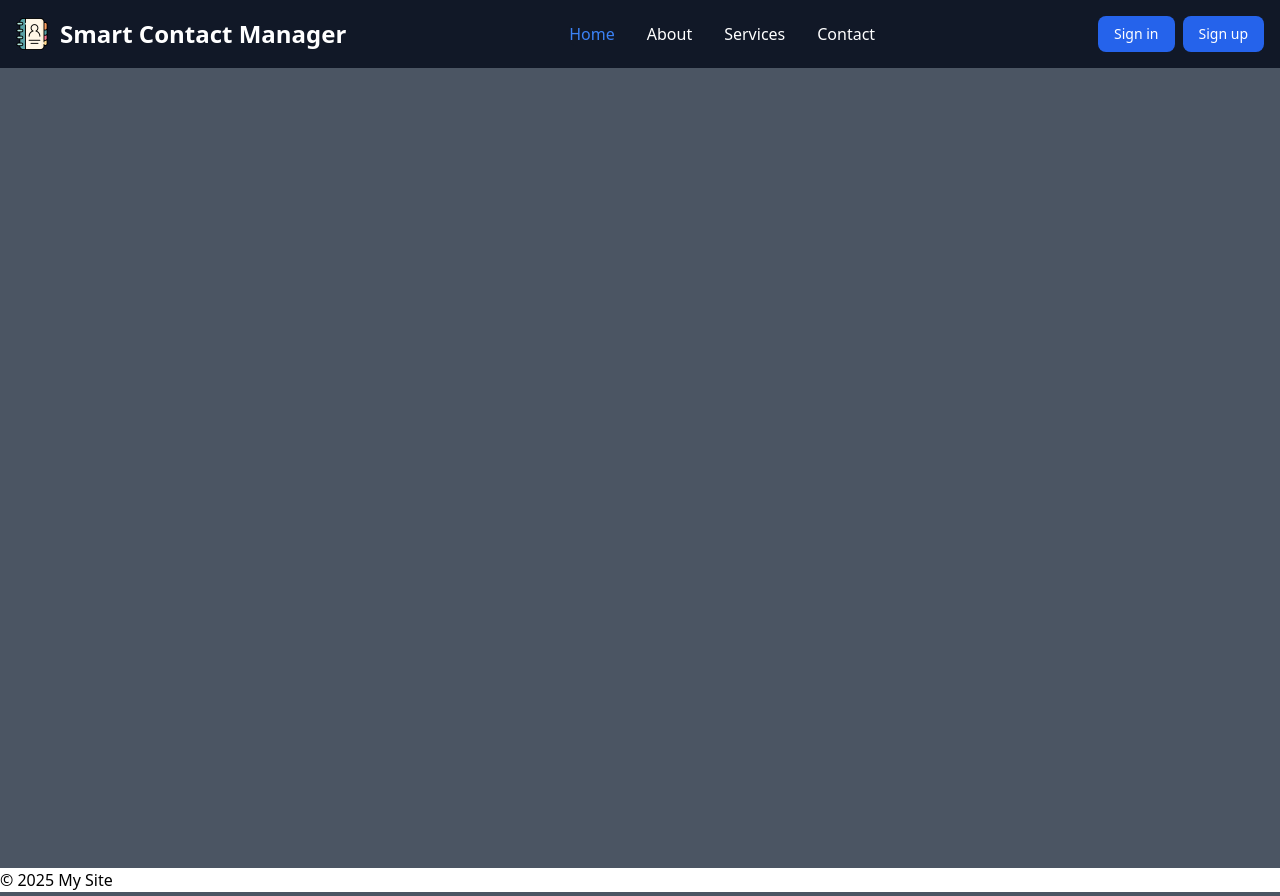
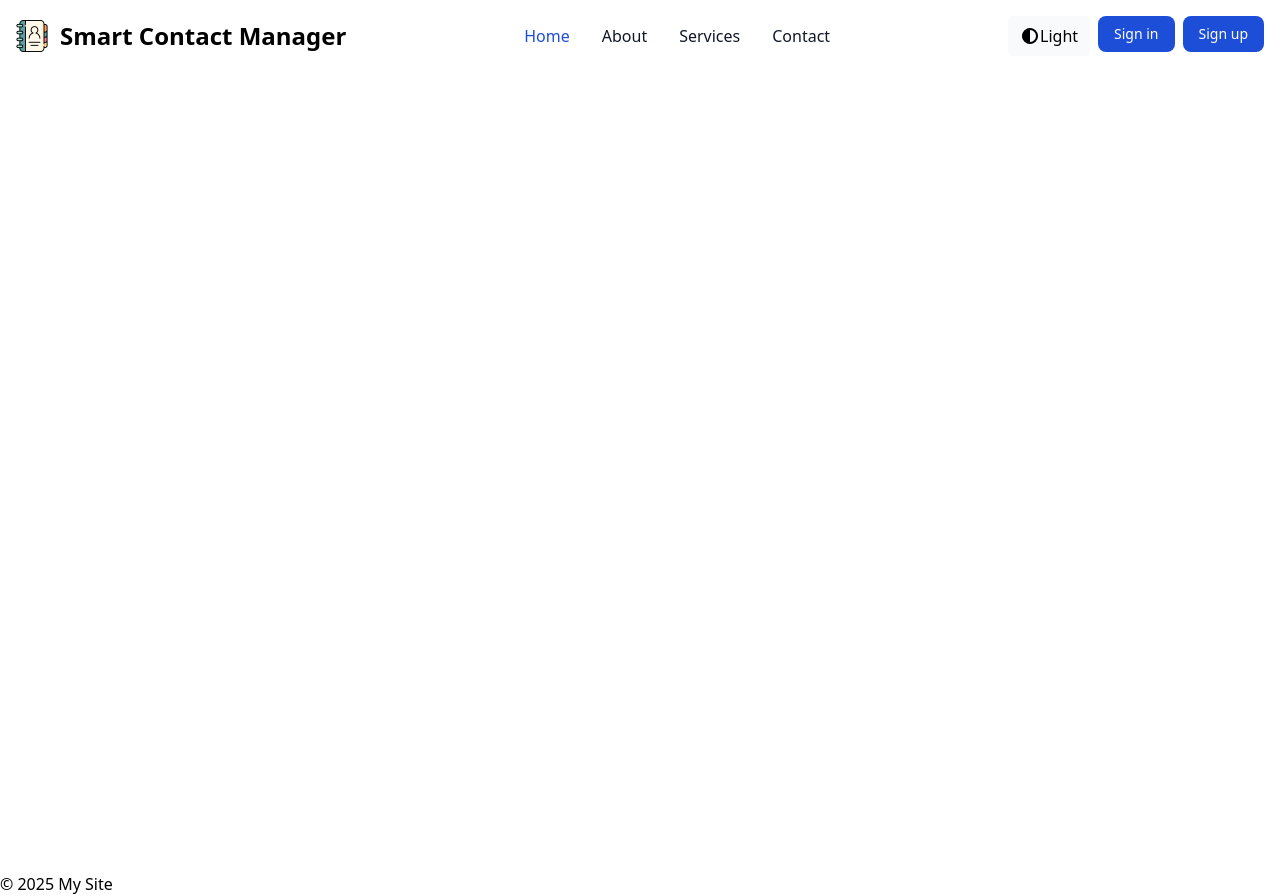
Before and after one commit to VyshrawanP/SMART-CONTACT-MANAGER, a Spring Boot app: page /base in a window 1280 px wide. Run offline with Spring Boot 4, Linux system fonts and the light colour scheme; the project's own start-up code is not run, and a stand-in starts its controllers and pages; some libraries are stand-ins or nearby versions.

Commit message:
added dark-mode and light-mode functionalities

```diff
--- a/src/main/resources/static/css/output.css
+++ b/src/main/resources/static/css/output.css
@@ -1891,6 +1891,10 @@
   white-space: nowrap;
 }
 
+.rounded {
+  border-radius: 0.25rem;
+}
+
 .rounded-lg {
   border-radius: 0.5rem;
 }
@@ -1976,6 +1980,11 @@
   background-color: rgb(17 24 39 / 0.5);
 }
 
+.bg-slate-50 {
+  --tw-bg-opacity: 1;
+  background-color: rgb(248 250 252 / var(--tw-bg-opacity));
+}
+
 .bg-white {
   --tw-bg-opacity: 1;
   background-color: rgb(255 255 255 / var(--tw-bg-opacity));
@@ -2134,6 +2143,11 @@
 .text-white {
   --tw-text-opacity: 1;
   color: rgb(255 255 255 / var(--tw-text-opacity));
+}
+
+.text-black {
+  --tw-text-opacity: 1;
+  color: rgb(0 0 0 / var(--tw-text-opacity));
 }
 
 .opacity-0 {
@@ -2271,6 +2285,133 @@
   --tw-ring-color: rgb(229 231 235 / var(--tw-ring-opacity));
 }
 
+.dark\:border-blue-500:is(.dark *) {
+  --tw-border-opacity: 1;
+  border-color: rgb(59 130 246 / var(--tw-border-opacity));
+}
+
+.dark\:border-gray-600:is(.dark *) {
+  --tw-border-opacity: 1;
+  border-color: rgb(75 85 99 / var(--tw-border-opacity));
+}
+
+.dark\:border-gray-700:is(.dark *) {
+  --tw-border-opacity: 1;
+  border-color: rgb(55 65 81 / var(--tw-border-opacity));
+}
+
+.dark\:border-transparent:is(.dark *) {
+  border-color: transparent;
+}
+
+.dark\:bg-blue-600:is(.dark *) {
+  --tw-bg-opacity: 1;
+  background-color: rgb(37 99 235 / var(--tw-bg-opacity));
+}
+
+.dark\:bg-gray-600:is(.dark *) {
+  --tw-bg-opacity: 1;
+  background-color: rgb(75 85 99 / var(--tw-bg-opacity));
+}
+
+.dark\:bg-gray-700:is(.dark *) {
+  --tw-bg-opacity: 1;
+  background-color: rgb(55 65 81 / var(--tw-bg-opacity));
+}
+
+.dark\:bg-gray-800:is(.dark *) {
+  --tw-bg-opacity: 1;
+  background-color: rgb(31 41 55 / var(--tw-bg-opacity));
+}
+
+.dark\:bg-gray-800\/50:is(.dark *) {
+  background-color: rgb(31 41 55 / 0.5);
+}
+
+.dark\:bg-gray-900:is(.dark *) {
+  --tw-bg-opacity: 1;
+  background-color: rgb(17 24 39 / var(--tw-bg-opacity));
+}
+
+.dark\:bg-gray-900\/80:is(.dark *) {
+  background-color: rgb(17 24 39 / 0.8);
+}
+
+.dark\:bg-slate-500:is(.dark *) {
+  --tw-bg-opacity: 1;
+  background-color: rgb(100 116 139 / var(--tw-bg-opacity));
+}
+
+.dark\:text-blue-500:is(.dark *) {
+  --tw-text-opacity: 1;
+  color: rgb(59 130 246 / var(--tw-text-opacity));
+}
+
+.dark\:text-gray-400:is(.dark *) {
+  --tw-text-opacity: 1;
+  color: rgb(156 163 175 / var(--tw-text-opacity));
+}
+
+.dark\:text-gray-500:is(.dark *) {
+  --tw-text-opacity: 1;
+  color: rgb(107 114 128 / var(--tw-text-opacity));
+}
+
+.dark\:text-white:is(.dark *) {
+  --tw-text-opacity: 1;
+  color: rgb(255 255 255 / var(--tw-text-opacity));
+}
+
+.dark\:hover\:bg-blue-700:hover:is(.dark *) {
+  --tw-bg-opacity: 1;
+  background-color: rgb(29 78 216 / var(--tw-bg-opacity));
+}
+
+.dark\:hover\:bg-gray-500:hover:is(.dark *) {
+  --tw-bg-opacity: 1;
+  background-color: rgb(107 114 128 / var(--tw-bg-opacity));
+}
+
+.dark\:hover\:bg-gray-600:hover:is(.dark *) {
+  --tw-bg-opacity: 1;
+  background-color: rgb(75 85 99 / var(--tw-bg-opacity));
+}
+
+.dark\:hover\:bg-gray-700:hover:is(.dark *) {
+  --tw-bg-opacity: 1;
+  background-color: rgb(55 65 81 / var(--tw-bg-opacity));
+}
+
+.dark\:hover\:bg-gray-800:hover:is(.dark *) {
+  --tw-bg-opacity: 1;
+  background-color: rgb(31 41 55 / var(--tw-bg-opacity));
+}
+
+.dark\:hover\:text-blue-500:hover:is(.dark *) {
+  --tw-text-opacity: 1;
+  color: rgb(59 130 246 / var(--tw-text-opacity));
+}
+
+.dark\:hover\:text-gray-300:hover:is(.dark *) {
+  --tw-text-opacity: 1;
+  color: rgb(209 213 219 / var(--tw-text-opacity));
+}
+
+.dark\:hover\:text-white:hover:is(.dark *) {
+  --tw-text-opacity: 1;
+  color: rgb(255 255 255 / var(--tw-text-opacity));
+}
+
+.dark\:focus\:ring-blue-800:focus:is(.dark *) {
+  --tw-ring-opacity: 1;
+  --tw-ring-color: rgb(30 64 175 / var(--tw-ring-opacity));
+}
+
+.dark\:focus\:ring-gray-600:focus:is(.dark *) {
+  --tw-ring-opacity: 1;
+  --tw-ring-color: rgb(75 85 99 / var(--tw-ring-opacity));
+}
+
 @media (min-width: 640px) {
   .sm\:p-6 {
     padding: 1.5rem;
@@ -2353,6 +2494,25 @@
     --tw-text-opacity: 1;
     color: rgb(29 78 216 / var(--tw-text-opacity));
   }
+
+  .md\:dark\:bg-gray-900:is(.dark *) {
+    --tw-bg-opacity: 1;
+    background-color: rgb(17 24 39 / var(--tw-bg-opacity));
+  }
+
+  .md\:dark\:text-blue-500:is(.dark *) {
+    --tw-text-opacity: 1;
+    color: rgb(59 130 246 / var(--tw-text-opacity));
+  }
+
+  .md\:dark\:hover\:bg-transparent:hover:is(.dark *) {
+    background-color: transparent;
+  }
+
+  .md\:dark\:hover\:text-blue-500:hover:is(.dark *) {
+    --tw-text-opacity: 1;
+    color: rgb(59 130 246 / var(--tw-text-opacity));
+  }
 }
 
 .rtl\:rotate-180:where([dir="rtl"], [dir="rtl"] *) {
@@ -2363,151 +2523,3 @@
 .rtl\:space-x-reverse:where([dir="rtl"], [dir="rtl"] *) > :not([hidden]) ~ :not([hidden]) {
   --tw-space-x-reverse: 1;
 }
-
-.dark\:border-blue-500:where(.dark, .dark *) {
-  --tw-border-opacity: 1;
-  border-color: rgb(59 130 246 / var(--tw-border-opacity));
-}
-
-.dark\:border-gray-600:where(.dark, .dark *) {
-  --tw-border-opacity: 1;
-  border-color: rgb(75 85 99 / var(--tw-border-opacity));
-}
-
-.dark\:border-gray-700:where(.dark, .dark *) {
-  --tw-border-opacity: 1;
-  border-color: rgb(55 65 81 / var(--tw-border-opacity));
-}
-
-.dark\:border-transparent:where(.dark, .dark *) {
-  border-color: transparent;
-}
-
-.dark\:bg-blue-600:where(.dark, .dark *) {
-  --tw-bg-opacity: 1;
-  background-color: rgb(37 99 235 / var(--tw-bg-opacity));
-}
-
-.dark\:bg-gray-600:where(.dark, .dark *) {
-  --tw-bg-opacity: 1;
-  background-color: rgb(75 85 99 / var(--tw-bg-opacity));
-}
-
-.dark\:bg-gray-700:where(.dark, .dark *) {
-  --tw-bg-opacity: 1;
-  background-color: rgb(55 65 81 / var(--tw-bg-opacity));
-}
-
-.dark\:bg-gray-800:where(.dark, .dark *) {
-  --tw-bg-opacity: 1;
-  background-color: rgb(31 41 55 / var(--tw-bg-opacity));
-}
-
-.dark\:bg-gray-800\/50:where(.dark, .dark *) {
-  background-color: rgb(31 41 55 / 0.5);
-}
-
-.dark\:bg-gray-900:where(.dark, .dark *) {
-  --tw-bg-opacity: 1;
-  background-color: rgb(17 24 39 / var(--tw-bg-opacity));
-}
-
-.dark\:bg-gray-900\/80:where(.dark, .dark *) {
-  background-color: rgb(17 24 39 / 0.8);
-}
-
-.dark\:bg-slate-600:where(.dark, .dark *) {
-  --tw-bg-opacity: 1;
-  background-color: rgb(71 85 105 / var(--tw-bg-opacity));
-}
-
-.dark\:text-blue-500:where(.dark, .dark *) {
-  --tw-text-opacity: 1;
-  color: rgb(59 130 246 / var(--tw-text-opacity));
-}
-
-.dark\:text-gray-400:where(.dark, .dark *) {
-  --tw-text-opacity: 1;
-  color: rgb(156 163 175 / var(--tw-text-opacity));
-}
-
-.dark\:text-gray-500:where(.dark, .dark *) {
-  --tw-text-opacity: 1;
-  color: rgb(107 114 128 / var(--tw-text-opacity));
-}
-
-.dark\:text-white:where(.dark, .dark *) {
-  --tw-text-opacity: 1;
-  color: rgb(255 255 255 / var(--tw-text-opacity));
-}
-
-.dark\:hover\:bg-blue-700:hover:where(.dark, .dark *) {
-  --tw-bg-opacity: 1;
-  background-color: rgb(29 78 216 / var(--tw-bg-opacity));
-}
-
-.dark\:hover\:bg-gray-500:hover:where(.dark, .dark *) {
-  --tw-bg-opacity: 1;
-  background-color: rgb(107 114 128 / var(--tw-bg-opacity));
-}
-
-.dark\:hover\:bg-gray-600:hover:where(.dark, .dark *) {
-  --tw-bg-opacity: 1;
-  background-color: rgb(75 85 99 / var(--tw-bg-opacity));
-}
-
-.dark\:hover\:bg-gray-700:hover:where(.dark, .dark *) {
-  --tw-bg-opacity: 1;
-  background-color: rgb(55 65 81 / var(--tw-bg-opacity));
-}
-
-.dark\:hover\:bg-gray-800:hover:where(.dark, .dark *) {
-  --tw-bg-opacity: 1;
-  background-color: rgb(31 41 55 / var(--tw-bg-opacity));
-}
-
-.dark\:hover\:text-blue-500:hover:where(.dark, .dark *) {
-  --tw-text-opacity: 1;
-  color: rgb(59 130 246 / var(--tw-text-opacity));
-}
-
-.dark\:hover\:text-gray-300:hover:where(.dark, .dark *) {
-  --tw-text-opacity: 1;
-  color: rgb(209 213 219 / var(--tw-text-opacity));
-}
-
-.dark\:hover\:text-white:hover:where(.dark, .dark *) {
-  --tw-text-opacity: 1;
-  color: rgb(255 255 255 / var(--tw-text-opacity));
-}
-
-.dark\:focus\:ring-blue-800:focus:where(.dark, .dark *) {
-  --tw-ring-opacity: 1;
-  --tw-ring-color: rgb(30 64 175 / var(--tw-ring-opacity));
-}
-
-.dark\:focus\:ring-gray-600:focus:where(.dark, .dark *) {
-  --tw-ring-opacity: 1;
-  --tw-ring-color: rgb(75 85 99 / var(--tw-ring-opacity));
-}
-
-@media (min-width: 768px) {
-  .md\:dark\:bg-gray-900:where(.dark, .dark *) {
-    --tw-bg-opacity: 1;
-    background-color: rgb(17 24 39 / var(--tw-bg-opacity));
-  }
-
-  .md\:dark\:text-blue-500:where(.dark, .dark *) {
-    --tw-text-opacity: 1;
-    color: rgb(59 130 246 / var(--tw-text-opacity));
-  }
-
-  .md\:dark\:hover\:bg-transparent:hover:where(.dark, .dark *) {
-    background-color: transparent;
-  }
-
-  .md\:dark\:hover\:text-blue-500:hover:where(.dark, .dark *) {
-    --tw-text-opacity: 1;
-    color: rgb(59 130 246 / var(--tw-text-opacity));
-  }
-}
--- /dev/null
+++ b/src/main/resources/static/js/script.js
@@ -0,0 +1,30 @@
+console.log("script loaded");
+
+let currentTheme=getTheme();
+console.log(currentTheme);
+changeTheme();
+document.getElementById("theme_change_button").addEventListener("click", () => {
+  currentTheme = currentTheme === "dark" ? "light" : "dark";
+  setTheme(currentTheme);
+  changeTheme();
+});
+
+function changeTheme(){
+        const html = document.querySelector("html");
+    html.classList.remove("light", "dark");
+    html.classList.add(currentTheme);
+
+
+
+}
+
+//get theme
+function getTheme(){
+    let theme=localStorage.getItem("theme")
+    return theme ? theme :"light";
+}
+
+//set theme
+function setTheme(theme){
+    localStorage.setItem("theme",theme);
+}
--- a/src/main/resources/templates/base.html
+++ b/src/main/resources/templates/base.html
@@ -8,11 +8,12 @@
     <title>SCM Application Layout</title>
 
     <link rel="stylesheet" th:href="@{/css/output.css}">
+    <link rel="stylesheet" href="https://cdnjs.cloudflare.com/ajax/libs/font-awesome/7.0.1/css/all.min.css" integrity="sha512-2SwdPD6INVrV/lHTZbO2nodKhrnDdJK9/kg2XD1r9uGqPo1cUbujc+IYdlYdEErWNu69gVcYgdxlmVmzTWnetw==" crossorigin="anonymous" referrerpolicy="no-referrer" />
 </head>
 
 <body>
     <div data-th-replace="~{navbar :: navbar}"></div>
-   <main class="h-screen w-full dark:bg-gray-600 text-white" layout:fragment="content"></main>
+   <main class="h-screen w-full dark:bg-gray-600 text-black dark:text-white" layout:fragment="content"></main>
 
 
 
@@ -23,6 +24,7 @@
 
 
     <script src="https://unpkg.com/flowbite@2.5.1/dist/flowbite.min.js"></script>
+    <script data-th-src="@{'js/script.js'}"></script>
 
 </body>
 </html>
--- a/src/main/resources/templates/navbar.html
+++ b/src/main/resources/templates/navbar.html
@@ -7,6 +7,9 @@
       <span class="self-center text-2xl font-semibold whitespace-nowrap dark:text-white">Smart Contact Manager</span>
   </a>
   <div class="flex md:order-2 gap-2 space-x-3 md:space-x-0 rtl:space-x-reverse">
+    <button id="theme_change_button" class="bg-slate-50 px-3 py-2 rounded dark:bg-slate-500">
+      <i class="fa-solid fa-circle-half-stroke"></i>Light
+    </button>
       <a th:href="@{/login}"><button type="button" class="text-white bg-blue-700 hover:bg-blue-800 gap-2 focus:ring-4 focus:outline-none focus:ring-blue-300 font-medium rounded-lg text-sm px-4 py-2 text-center dark:bg-blue-600 dark:hover:bg-blue-700 dark:focus:ring-blue-800">Sign in</button></a>
       <button data-collapse-toggle="navbar-cta" type="button" class="inline-flex items-center p-2 w-10 h-10 justify-center text-sm text-gray-500 rounded-lg md:hidden hover:bg-gray-100 focus:outline-none focus:ring-2 focus:ring-gray-200 dark:text-gray-400 dark:hover:bg-gray-700 dark:focus:ring-gray-600" aria-controls="navbar-cta" aria-expanded="false">
          <a th:href="@{/register}"><button type="button" class="text-white bg-blue-700 hover:bg-blue-800 gap-2 focus:ring-4 focus:outline-none focus:ring-blue-300 font-medium rounded-lg text-sm px-4 py-2 text-center dark:bg-blue-600 dark:hover:bg-blue-700 dark:focus:ring-blue-800">Sign up</button></a>
--- a/tailwind.config.js
+++ b/tailwind.config.js
@@ -11,5 +11,5 @@
   plugins: [
     require('flowbite/plugin')
   ],
-  darkMode:"selector",
+  darkMode:"class",
 };
```
